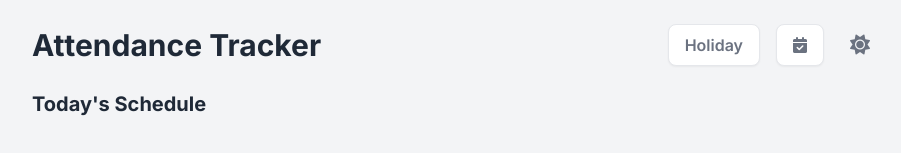
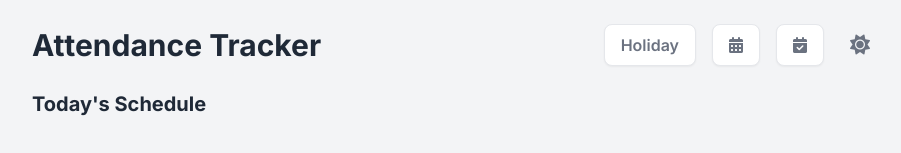
Before and after one commit to sriram36/attendance-tracker, a plain HTML site: page index.html in a window 1280 px wide. Shown: the top 153 px of the page, without its empty margins (184-1085 px from the left). Drawn offline with nearby package versions, Linux system fonts and the light colour scheme; no server answers.

Commit message:
Update index.html

```diff
--- a/index.html
+++ b/index.html
@@ -87,6 +87,9 @@
                  <button id="mark-holiday-btn" class="card hover-bg-interactive text-sub font-semibold py-2 px-4 rounded-lg shadow-sm interactive-button">
                     <span class="hidden sm:inline">Holiday</span> <span class="sm:hidden">🎉</span>
                 </button>
+                 <button id="view-timetable-btn" class="card hover-bg-interactive text-sub font-semibold py-2 px-4 rounded-lg shadow-sm interactive-button">
+                    <i class="fas fa-calendar-alt"></i>
+                </button>
                  <button id="view-calendar-btn" class="card hover-bg-interactive text-sub font-semibold py-2 px-4 rounded-lg shadow-sm interactive-button">
                     <i class="fas fa-calendar-check"></i>
                 </button>
@@ -156,7 +159,7 @@
         import { getFirestore, collection, query, onSnapshot, serverTimestamp, setDoc, doc, getDoc, deleteDoc } from "https://www.gstatic.com/firebasejs/11.6.1/firebase-firestore.js";
 
         // --- PASTE YOUR FIREBASE CONFIG OBJECT HERE ---
-        const firebaseConfig = {
+       const firebaseConfig = {
   apiKey: "AIzaSyBn7aLWWtpSPRqvYhSmBIyixBTdNHEd0JQ",
   authDomain: "my-class-attendance-tracker.firebaseapp.com",
   projectId: "my-class-attendance-tracker",
```
